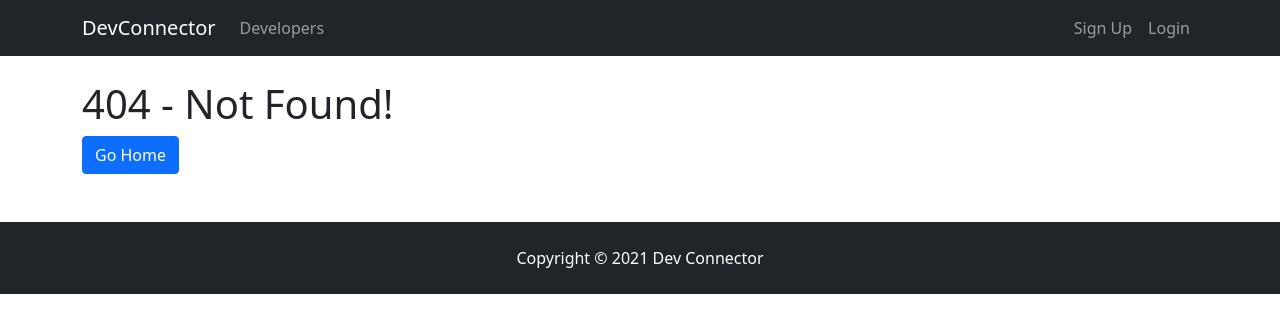
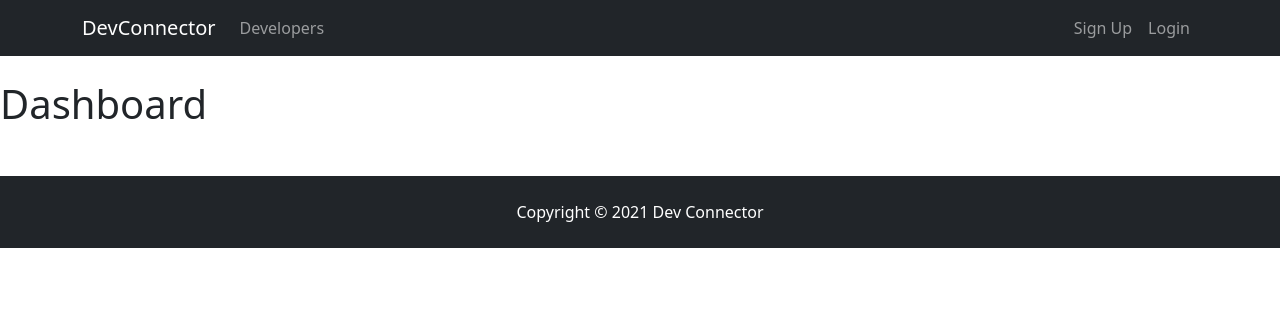
Before and after one commit to iFaiq19/DevConnect, a React (Create React App) app in the folder frontend/: page /dashboard in a window 1280 px wide. Before the commit this address led to /not-found. Shown: the top 332 px of the page. Built offline with nearby package versions, Linux system fonts and the light colour scheme.

Commit message:
Login Redux

```diff
--- a/frontend/src/App.js
+++ b/frontend/src/App.js
@@ -10,9 +10,24 @@ import Landing from "./components/layout/Landing";
 import NotFound from "./components/common/notFound.jsx";
 import Login from "./components/auth/Login.jsx";
 import Register from "./components/auth/Register.jsx";
+import Dasboard from "./components/layout/Dashboard.jsx";
 import Store from "./redux/store/store";
+import jwt_decode from "jwt-decode";
+import setAuthToken from "./utils/setAuthToken.js";
+import { setCurrentUser } from "./redux/actions/authAction.js";
 
 import "./App.css";
+
+//Check for token
+if (localStorage.jwtToken) {
+  const userToken = localStorage.jwtToken;
+  //Set auth token header off
+  setAuthToken(userToken);
+  //Decode token and get user info
+  const decoded = jwt_decode(userToken);
+  //Set user and isAuthenticated
+  Store.dispatch(setCurrentUser(decoded));
+}
 
 function App() {
   return (
@@ -24,6 +39,7 @@ function App() {
           <Route path="/" exact component={Landing} />
           <Route path="/login" component={Login} />
           <Route path="/signup" component={Register} />
+          <Route path="/dashboard" component={Dasboard} />
           <Route path="/not-found" component={NotFound} />
           <Redirect to="/not-found" />
         </Switch>
--- a/frontend/src/components/auth/Login.jsx
+++ b/frontend/src/components/auth/Login.jsx
@@ -2,10 +2,12 @@ import React, { useState, useEffect } from "react";
 import classnames from "classnames";
 import { loginUser } from "../../redux/actions/authAction";
 import { connect } from "react-redux";
-import { withRouter } from "react-router-dom";
+import { withRouter, useHistory, useNavigate } from "react-router-dom";
 import PropTypes from "prop-types";
 
 const Login = (props) => {
+  const history = useHistory();
+
   const [email, setEmail] = useState("");
   const [password, setPassword] = useState("");
   const [errors, setErrors] = useState({});
@@ -19,17 +21,16 @@ const Login = (props) => {
 
     props.loginUser(User);
   }
-
   useEffect(() => {
-    if (props.auth.isAuthenticated) {
-      props.history.push("/dashboard");
-    }
-
     if (props.errors) {
       setErrors(props.errors);
     }
     // eslint-disable-next-line react-hooks/exhaustive-deps
-  }, []);
+  });
+
+  if (props.auth.isAuthenticated) {
+    history.push("/dashboard");
+  }
 
   return (
     <div className="login">
--- a/frontend/src/components/auth/Register.jsx
+++ b/frontend/src/components/auth/Register.jsx
@@ -29,7 +29,7 @@ const Register = (props) => {
       setErrors(props.errors);
     }
     // eslint-disable-next-line react-hooks/exhaustive-deps
-  }, []);
+  });
 
   return (
     <div className="register">
--- /dev/null
+++ b/frontend/src/components/layout/Dashboard.jsx
@@ -0,0 +1,11 @@
+import React from "react";
+
+const Dasboard = () => {
+  return (
+    <div>
+      <h1>Dashboard</h1>
+    </div>
+  );
+};
+
+export default Dasboard;
--- a/frontend/src/redux/actions/authAction.js
+++ b/frontend/src/redux/actions/authAction.js
@@ -19,7 +19,7 @@ export const loginUser = (userData) => (dispatch) => {
       //Save to localStorage
       const { token } = res.data;
       //Set token to ls
-      localStorage.setItem("jwtToken ", token);
+      localStorage.setItem("jwtToken", token);
       //Set token to auth header
       setAuthToken(token);
       //Decode token to get user data
```
